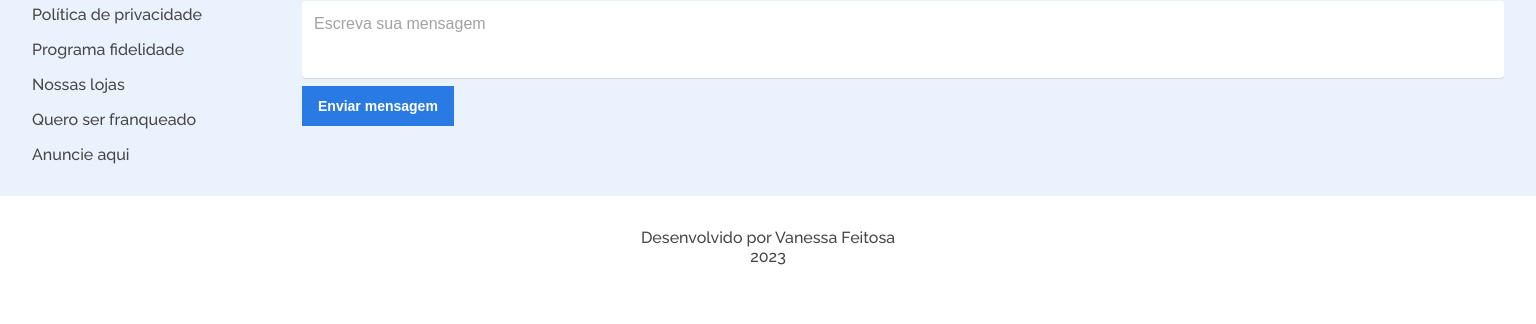
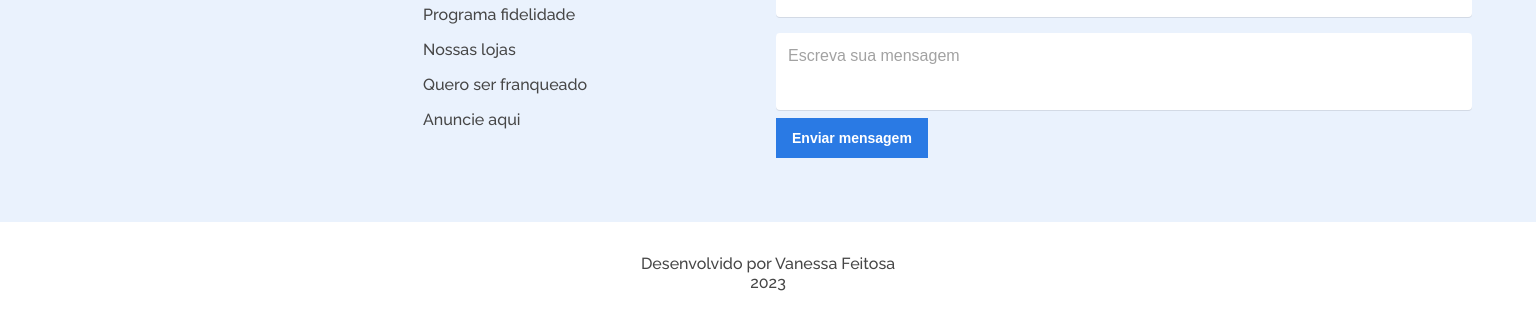
Before and after one commit to VanBolzon/alurageek, a plain HTML site: page index.html in a window 1536 px wide. Shown: the part 1772-2096 px from the top of the page. Before the commit the page ends 2070 px from the top, so only its background shows below. Drawn offline with Linux system fonts and the light colour scheme.

Commit message:
Layout desktop finalizado (1440px)

```diff
--- a/src/css/rodape.css
+++ b/src/css/rodape.css
@@ -106,3 +106,23 @@
         text-align: left;
     }
 }
+
+@media screen and (min-width: 1440px) {
+    .rodape__info {
+        padding: 64px;
+        grid-template-columns: 1fr 1fr;
+    }
+
+    .rodape__links {
+        display: grid;
+        grid-template-areas: 'logo lista';
+    }
+
+    .rodape__logo {
+        grid-area: logo;
+    }
+
+    .rodape__links ul{
+        grid-area: lista;
+    }
+}
```
